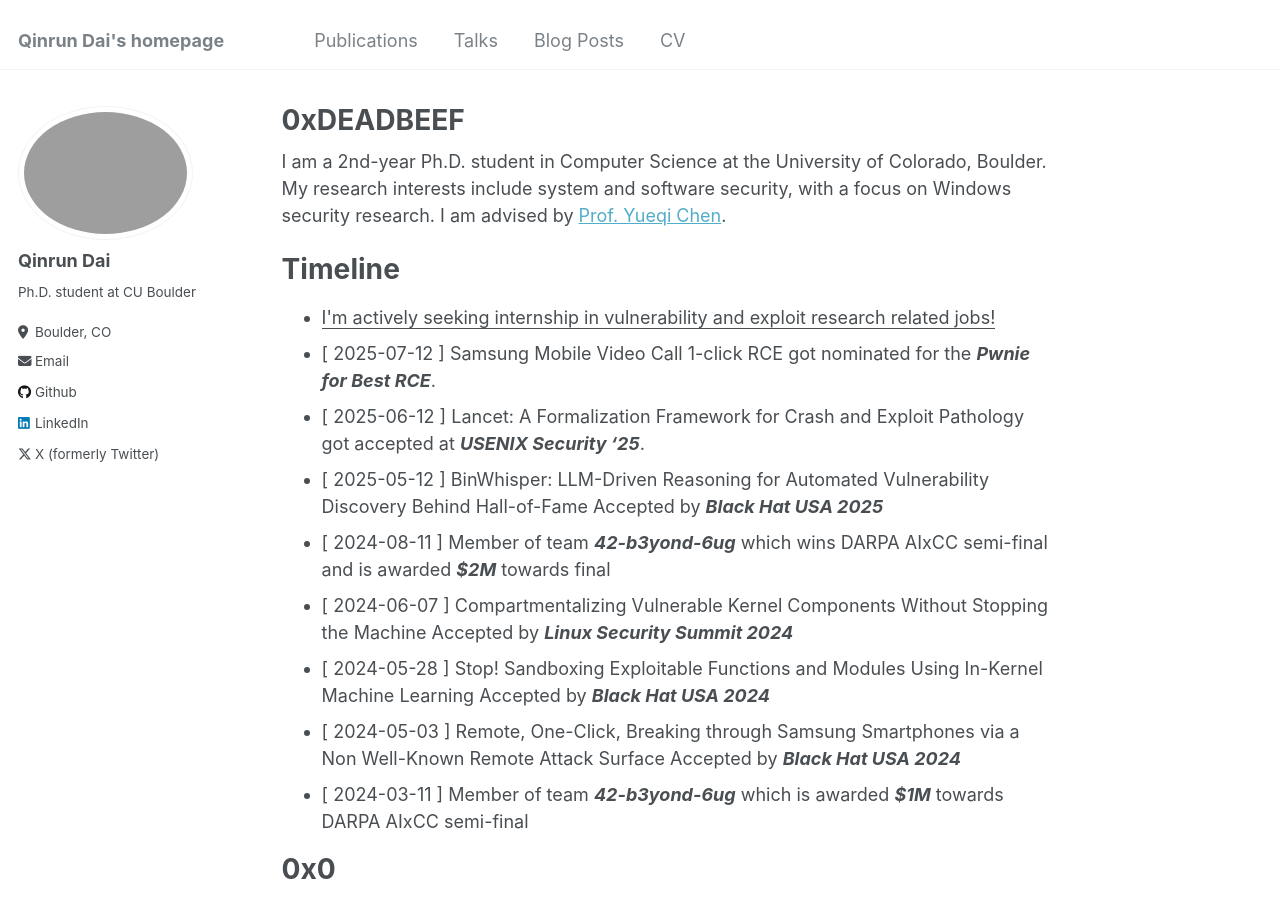
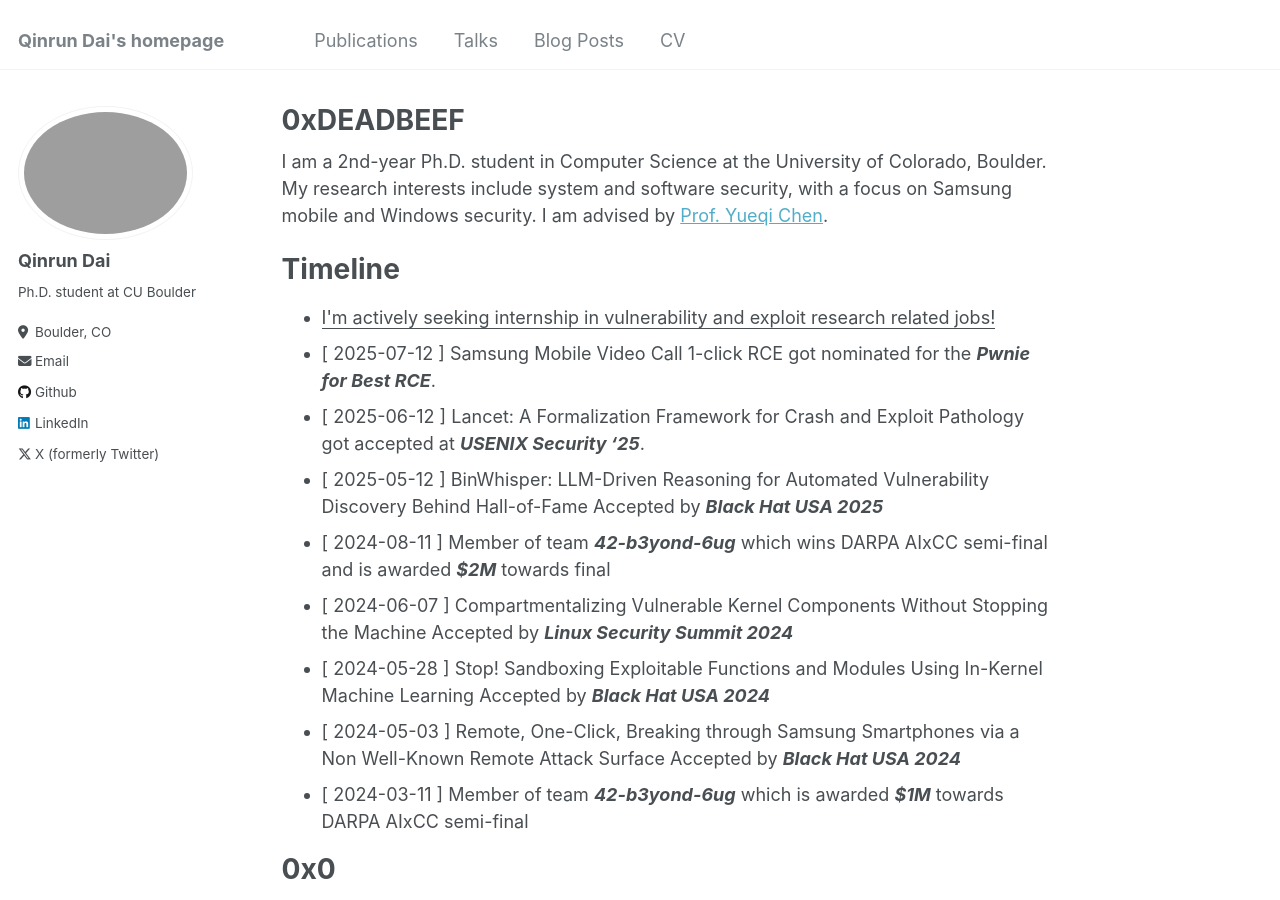
Before and after one commit to second5t/second5t.github.io, a Jekyll site: the page built from _pages/about.md, in a window 1280 px wide and 900 px high. Built offline with Jekyll 4.4.1, drawn with Linux system fonts in a browser that asks for light colours.

Commit message:
Update research interests in about.md

```diff
--- a/_pages/about.md
+++ b/_pages/about.md
@@ -7,7 +7,7 @@ redirect_from:
   - /about.html
 ---
 
-I am a 2nd-year Ph.D. student in Computer Science at the University of Colorado, Boulder. My research interests include system and software security, with a focus on Windows security research. I am advised by [Prof. Yueqi Chen](http://cusecurity.cs.colorado.edu/yueqichen/).
+I am a 2nd-year Ph.D. student in Computer Science at the University of Colorado, Boulder. My research interests include system and software security, with a focus on Samsung mobile and Windows security. I am advised by [Prof. Yueqi Chen](http://cusecurity.cs.colorado.edu/yueqichen/).
 
 Timeline
 =========
```
